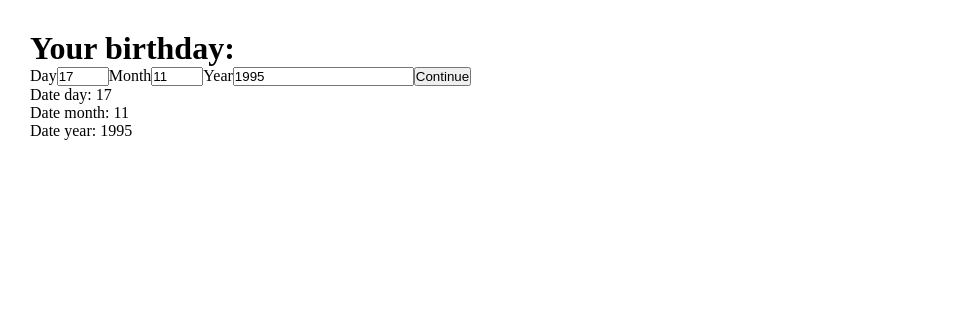
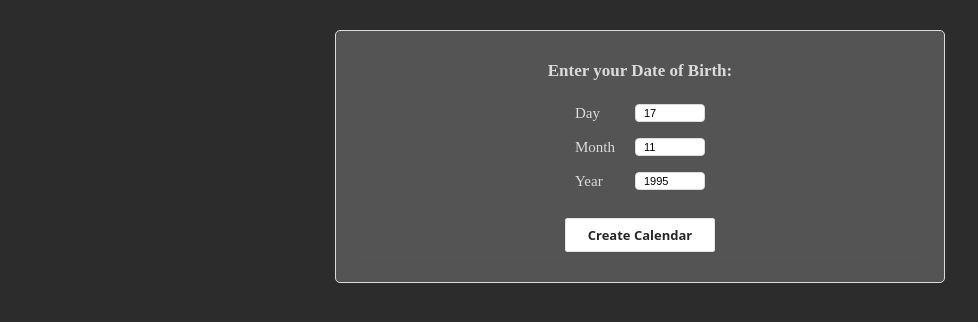
Before and after one commit to gsvidal/life-calendar, a Vue app: page / in a window 1280 px wide. Shown: the top 322 px of the page, without its empty margins (0-978 px from the left). Built offline with nearby package versions, Linux system fonts and the light colour scheme.

Commit message:
Add a dark theme and styles for BirthdayForm

```diff
--- a/src/App.vue
+++ b/src/App.vue
@@ -24,9 +24,6 @@
       @setIsFormSubmitted="(value: boolean) => (isFormSubmitted = value)"
       @setDate="(value: DateObj) => (date = {...value})"
     />
-    <p>Date day: {{ date.day }}</p>
-    <p>Date month: {{ date.month }}</p>
-    <p>Date year: {{ date.year }}</p>
   </div>
   <div v-else="">
     <Calendar :date="date" />
--- a/src/components/BirthdayForm.vue
+++ b/src/components/BirthdayForm.vue
@@ -22,16 +22,16 @@
 
 const handleInput = (event: Event) => {
   const target = event.target as HTMLInputElement;
-  console.log(target.name);
-  console.log(target.value);
-  emit("setDate", {...localDate.value, [target.name]: target.value})
+  emit("setDate", { ...localDate.value, [target.name]: target.value });
 };
 </script>
 
 <template>
-  <h1>Your birthday:</h1>
+  <div class="birthday-form__container">
+    <h1>Enter your Date of Birth:</h1>
 
     <form @submit="handleSubmit">
+      <div class="input__container">
         <label for="day">Day</label>
         <input
           id="day"
@@ -42,6 +42,8 @@
           v-model="localDate.day"
           @input="handleInput"
         />
+      </div>
+      <div class="input__container">
         <label for="month">Month</label>
         <input
           id="month"
@@ -52,6 +54,8 @@
           v-model="localDate.month"
           @input="handleInput"
         />
+      </div>
+      <div class="input__container">
         <label for="year">Year</label>
         <input
           id="year"
@@ -60,8 +64,104 @@
           v-model="localDate.year"
           @input="handleInput"
         />
-    <input type="submit" value="Continue" />
+      </div>
+      <button class="button-6">Create Calendar</button>
     </form>
+  </div>
 </template>
 
-<style scoped></style>
+<style scoped>
+.birthday-form__container {
+  display: flex;
+  flex-direction: column;
+  justify-content: center;
+  align-items: center;
+  text-align: center;
+  width: 50%;
+  padding: 30px;
+  margin: 0 auto;
+  margin-top: 30px;
+  border: 1px solid rgb(219, 219, 219);
+  border-radius: 5px;
+  backdrop-filter: blur(10px);
+  background-color: rgba(255, 255, 255, 0.192);
+}
+h1 {
+  display: inline-block;
+  font-size: 1.7rem;
+  margin-bottom: 15px;
+}
+form {
+  display: flex;
+  flex-direction: column;
+  justify-content: center;
+  align-items: center;
+}
+.input__container {
+  display: flex;
+  justify-content: space-between;
+  align-items: center;
+  margin: 8px 0;
+}
+label {
+  text-align: left;
+  display: inline-block;
+  width: 60px;
+  font-size: 1.5rem;
+}
+input {
+  width: 70px;
+  padding: 2px 8px;
+  border: 1px solid rgb(219, 219, 219);
+  border-radius: 4px;
+  font-size: 1.1rem;
+}
+/* CSS */
+.button-6 {
+  align-items: center;
+  background-color: #ffffff;
+  border: 1px solid rgba(0, 0, 0, 0.1);
+  border-radius: 0.25rem;
+  box-shadow: rgba(0, 0, 0, 0.02) 0 1px 3px 0;
+  box-sizing: border-box;
+  color: rgba(0, 0, 0, 0.85);
+  cursor: pointer;
+  display: inline-flex;
+  font-family: system-ui, -apple-system, system-ui, "Helvetica Neue", Helvetica,
+    Arial, sans-serif;
+  font-size: 1.3rem;
+  font-weight: 600;
+  justify-content: center;
+  line-height: 1.25;
+  margin-top: 20px;
+  min-height: 3rem;
+  padding: calc(0.875rem - 1px) calc(1.5rem - 1px);
+  position: relative;
+  text-decoration: none;
+  transition: all 250ms;
+  user-select: none;
+  -webkit-user-select: none;
+  touch-action: manipulation;
+  vertical-align: baseline;
+  width: 150px;
+}
+
+.button-6:hover,
+.button-6:focus {
+  border-color: rgba(0, 0, 0, 0.15);
+  box-shadow: rgba(0, 0, 0, 0.1) 0 4px 12px;
+  color: rgba(0, 0, 0, 0.65);
+}
+
+.button-6:hover {
+  transform: translateY(-1px);
+}
+
+.button-6:active {
+  background-color: #f0f0f1;
+  border-color: rgba(0, 0, 0, 0.15);
+  box-shadow: rgba(0, 0, 0, 0.06) 0 2px 4px;
+  color: rgba(0, 0, 0, 0.65);
+  transform: translateY(0);
+}
+</style>
--- a/src/style.css
+++ b/src/style.css
@@ -2,6 +2,15 @@
   padding: 0;
   margin: 0;
   box-sizing: border-box;
+}
+
+html {
+  font-size: 62.5%;
+}
+
+body {
+  color: rgb(219, 219, 219);
+  background-color: rgb(44, 44, 44);
 }
 
 #app {
@@ -11,7 +20,7 @@
 .calendar__container {
   display: grid;
   position: absolute;
-  top: 83px;
+  top: 58px;
   left: 40px;
   width: fit-content;
   height: fit-content;
@@ -24,7 +33,7 @@
 .calendar__block {
   width: 8px;
   height: 8px;
-  border: 1px solid grey;
+  border: 1px solid rgb(133, 133, 133);
   font-size: 0.5rem;
   color: rgb(223, 221, 221);
 }
@@ -52,7 +61,7 @@
   display: flex;
   justify-content: center;
   align-items: center;
-  top: 9px;
+  top: 11px;
   left: 29px;
   height: 9px;
 }
```
Lines whose indentation alone changed are shown as unchanged.
